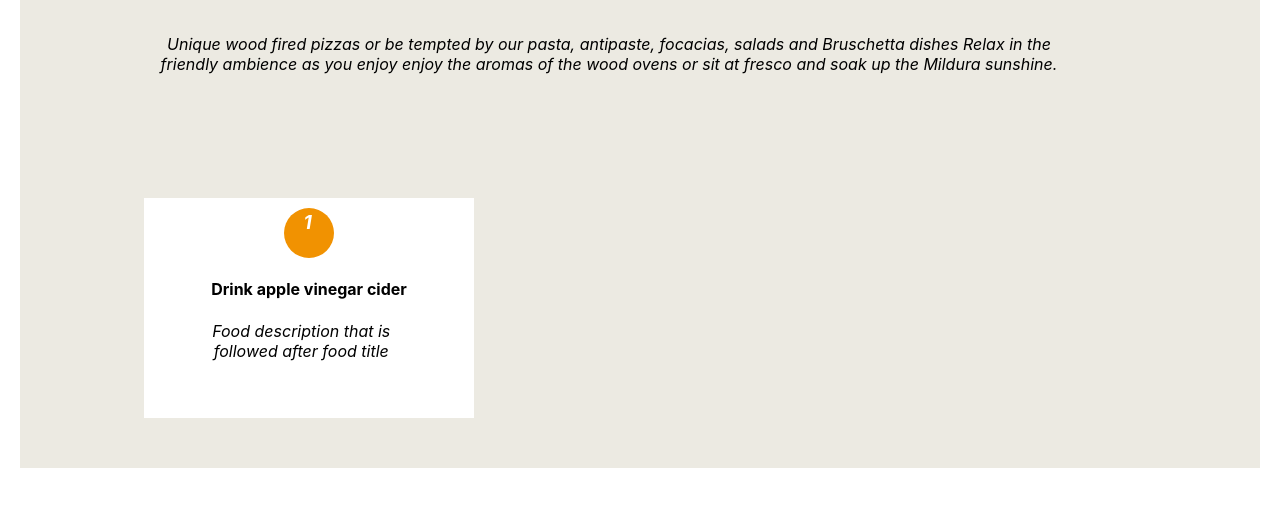
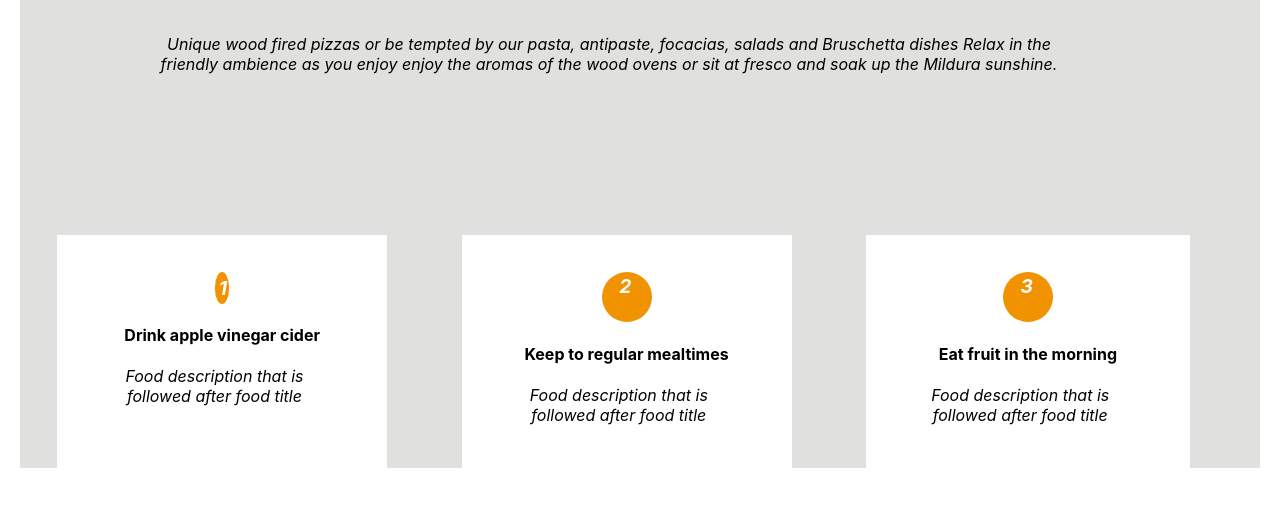
Before and after one commit to MercyBore/Letuce_Eat, a plain HTML site: page index.html in a window 1280 px wide. Shown: the part 442-952 px from the top of the page. Drawn offline with Linux system fonts and the light colour scheme.

Commit message:
style section2 containers 1,2,3

```diff
--- a/index.css
+++ b/index.css
@@ -70,7 +70,7 @@ nav {
 }
 .part2{
     height: 500px;
-    background-color: rgba(231, 229, 218, 0.788);
+    background-color: rgba(216, 216, 214, 0.788);
     text-align: center;
 }
 .part2 h2{
@@ -82,15 +82,15 @@ nav {
     width: 75%;
 }
 .part2 .containers {
-    display: inline;
+    display: flex;
 }
 
 .part2 .containers .one{
     background-color: white;
     text-align: center;
-    padding: 10px;
+    padding: 10px; padding-top: 3%;
     width: 25%;
-    margin: 10%;
+    margin: 3%;
     height: 200px;
 }
 .part2 .containers .one .circle{
@@ -99,16 +99,16 @@ nav {
     font-size: larger;
     font-weight: bolder;
     color: white;
-    border-radius: 50%; border-bottom: 5%;
-    width: 50px;
-    height: 50px;
+    border-radius: 100%;
+    padding: 1%;
+
 }
 .part2 .containers .two{
     background-color: white;
     text-align: center;
-    padding: 10px;
+    padding: 10px; padding-top: 3%;
     width: 25%;
-    margin: 10%;
+    margin: 3%;
     height: 200px;
 }
 .part2 .containers .two .circle{
@@ -121,3 +121,21 @@ nav {
     width: 50px;
     height: 50px;
 }
+.part2 .containers .three{
+    background-color: white;
+    text-align: center;
+    padding: 7px; padding-top: 3%;
+    width: 25%;
+    margin: 3%;
+    height: 200px;
+}
+.part2 .containers .three .circle{
+    background: #F19201;
+    display: inline-block;
+    font-size: larger;
+    font-weight: bolder;
+    color: white;
+    border-radius: 50%; border-bottom: 5%;
+    width: 50px;
+    height: 50px;
+}
--- a/index.html
+++ b/index.html
@@ -38,7 +38,6 @@
             <h4> Drink apple vinegar cider</h4>
             <p>Food description that is followed after food title </p>
         </div>
-
         <div class="two">
             <div class="circle">
                 <p> 2</p>
@@ -46,8 +45,19 @@
             <h4> Keep to regular mealtimes</h4>
             <p>Food description that is followed after food title </p>
         </div>
+        <div class="three">
+            <div class="circle">
+                <p> 3 </p>
+             </div>
+            <h4> Eat fruit in the morning</h4>
+            <p>Food description that is followed after food title </p>
+        </div>
+
     </div>
 
+    </div>
+
+    <div class="part3">
 
     </div>
 
```
